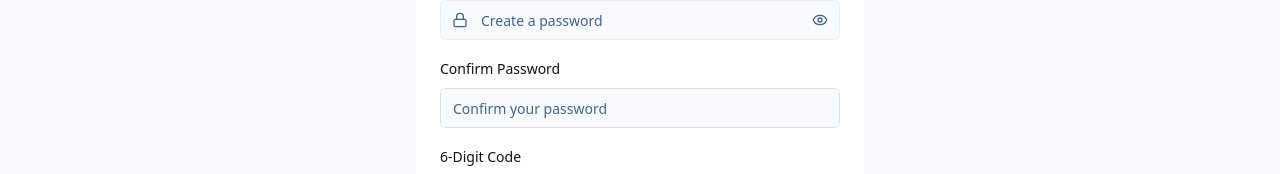
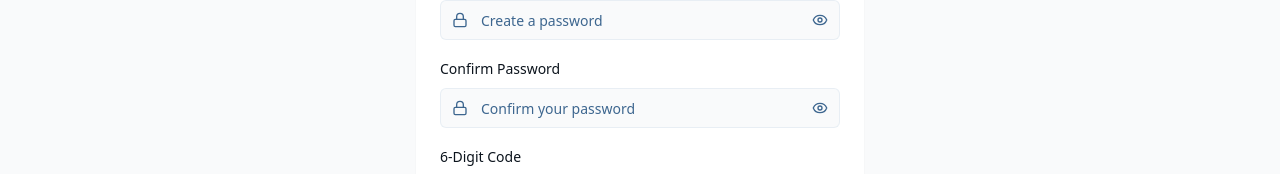
Before and after one commit to Kunle123/C5Frontend, a React (Vite) app in the folder frontend/: page /signup in a window 1280 px wide. Shown: the part 387-561 px from the top of the page. Built offline with nearby package versions, Linux system fonts and the light colour scheme; no server answers.

Commit message:
Make password and confirm password fields visually identical with icons and reveal toggle on Signup page

```diff
--- a/frontend/src/pages/Signup.tsx
+++ b/frontend/src/pages/Signup.tsx
@@ -138,17 +138,22 @@ const Signup = () => {
                   </div>
                 </div>
                 <div className="space-y-2">
-                  <Label htmlFor="confirmPassword" className="font-medium text-foreground">Confirm Password</Label>
+                  <Label htmlFor="confirmPassword" className="text-foreground font-medium">Confirm Password</Label>
+                  <div className="relative">
+                    <Lock className="absolute left-3 top-3 h-4 w-4 text-muted-foreground" />
                     <Input
                       id="confirmPassword"
                       name="confirmPassword"
-                    type="password"
+                      type={showConfirmPassword ? "text" : "password"}
                       placeholder="Confirm your password"
                       value={formData.confirmPassword}
                       onChange={e => setFormData({ ...formData, confirmPassword: e.target.value })}
+                      className="pl-10 pr-10 border-border/50 focus:border-primary focus:ring-primary/20 transition-all duration-300"
                       required
                       autoComplete="current-password"
                     />
+                    <button type="button" onClick={() => setShowConfirmPassword(!showConfirmPassword)} className="absolute right-3 top-3 text-muted-foreground hover:text-foreground transition-colors">{showConfirmPassword ? <EyeOff className="h-4 w-4" /> : <Eye className="h-4 w-4" />}</button>
+                  </div>
                 </div>
                 <div className="space-y-2">
                   <Label htmlFor="code" className="font-medium text-foreground">6-Digit Code</Label>
```
Lines whose indentation alone changed are shown as unchanged.
